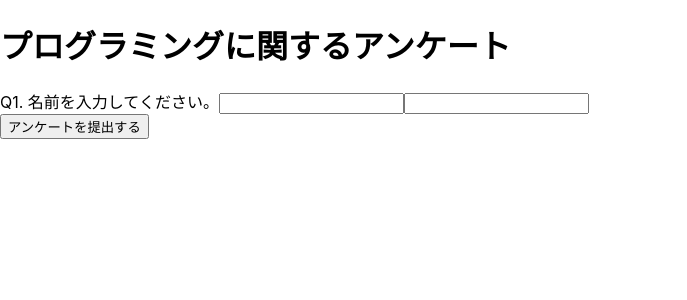
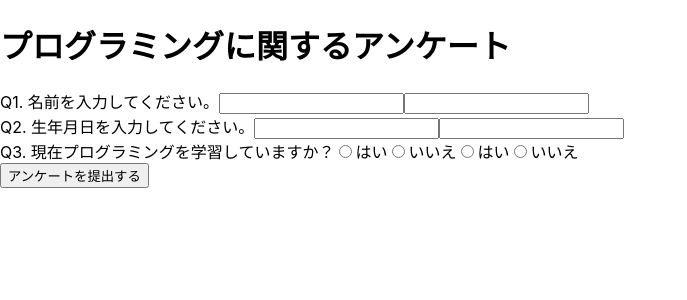
Before and after one commit to Takumikimura1899/questionnaire, a Next.js app: page / in a window 1280 px wide. Shown: the top 300 px of the page, without its empty margins (0-687 px from the left). Built offline with nearby package versions, Linux system fonts and the light colour scheme.

Commit message:
Q4途中まで

```diff
--- a/pages/index.tsx
+++ b/pages/index.tsx
@@ -5,23 +5,61 @@ import { useForm } from 'react-hook-form';
 import styles from '../styles/Home.module.css';
 
 export default function Home() {
-  const { register } = useForm();
+  const { register, handleSubmit } = useForm();
 
-  const onSubmit = (e: FormEvent) => {
-    e.preventDefault();
-    console.log('submitted!');
+  const onSubmit = (data: FormEvent) => {
+    console.log(data);
   };
 
   return (
     <>
       <h1>プログラミングに関するアンケート</h1>
-      <form onSubmit={onSubmit}>
+      <form onSubmit={handleSubmit(onSubmit)}>
         <div>
-          <label htmlFor="name">Q1. 名前を入力してください。</label>
-          <input id="name" />
-          <input id="name" {...register('name')} />
+          <label htmlFor='name'>Q1. 名前を入力してください。</label>
+          <input id='name' />
+          <input id='name' {...register('name')} />
         </div>
-        <input type="submit" value="アンケートを提出する" />
+
+        <div>
+          <label htmlFor='birth'>Q2. 生年月日を入力してください。</label>
+          <input id='birth' />
+          <input id='birth' {...register('birth')} />
+        </div>
+
+        <div>
+          <span>Q3. 現在プログラミングを学習していますか？</span>
+          <input
+            id='isLearning1'
+            {...register('isLearning')}
+            name='isLearning'
+            type='radio'
+          />
+          <label htmlFor='isLeaning1'>はい</label>
+          <input
+            id='isLearning2'
+            {...register('isLearning')}
+            name='isLearning'
+            type='radio'
+          />
+          <label htmlFor='isLeaning2'>いいえ</label>
+          <input
+            id='isLearning1'
+            {...register('isLearning')}
+            name='isLearning'
+            type='radio'
+          />
+          <label htmlFor='isLeaning1'>はい</label>
+          <input
+            id='isLearning2'
+            {...register('isLearning')}
+            name='isLearning'
+            type='radio'
+          />
+          <label htmlFor='isLeaning2'>いいえ</label>
+        </div>
+
+        <input type='submit' value='アンケートを提出する' />
       </form>
     </>
   );
```
